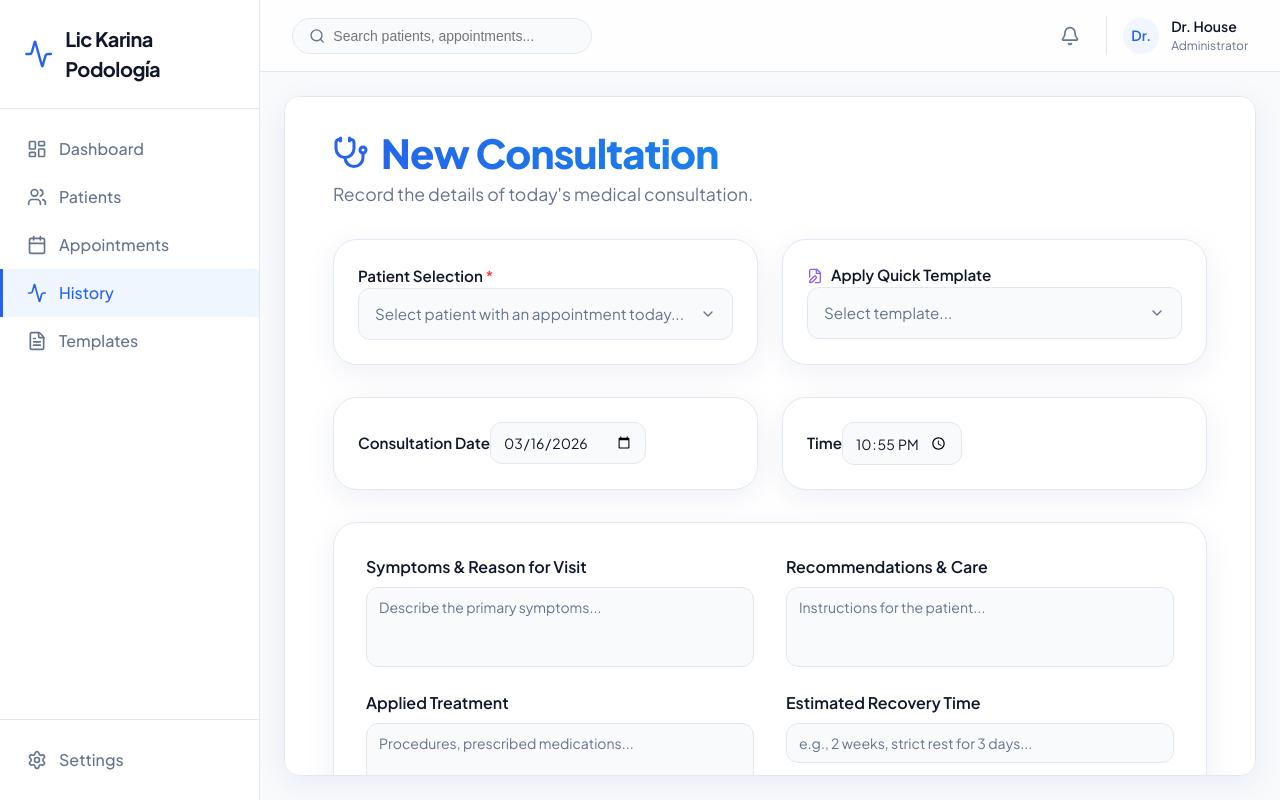
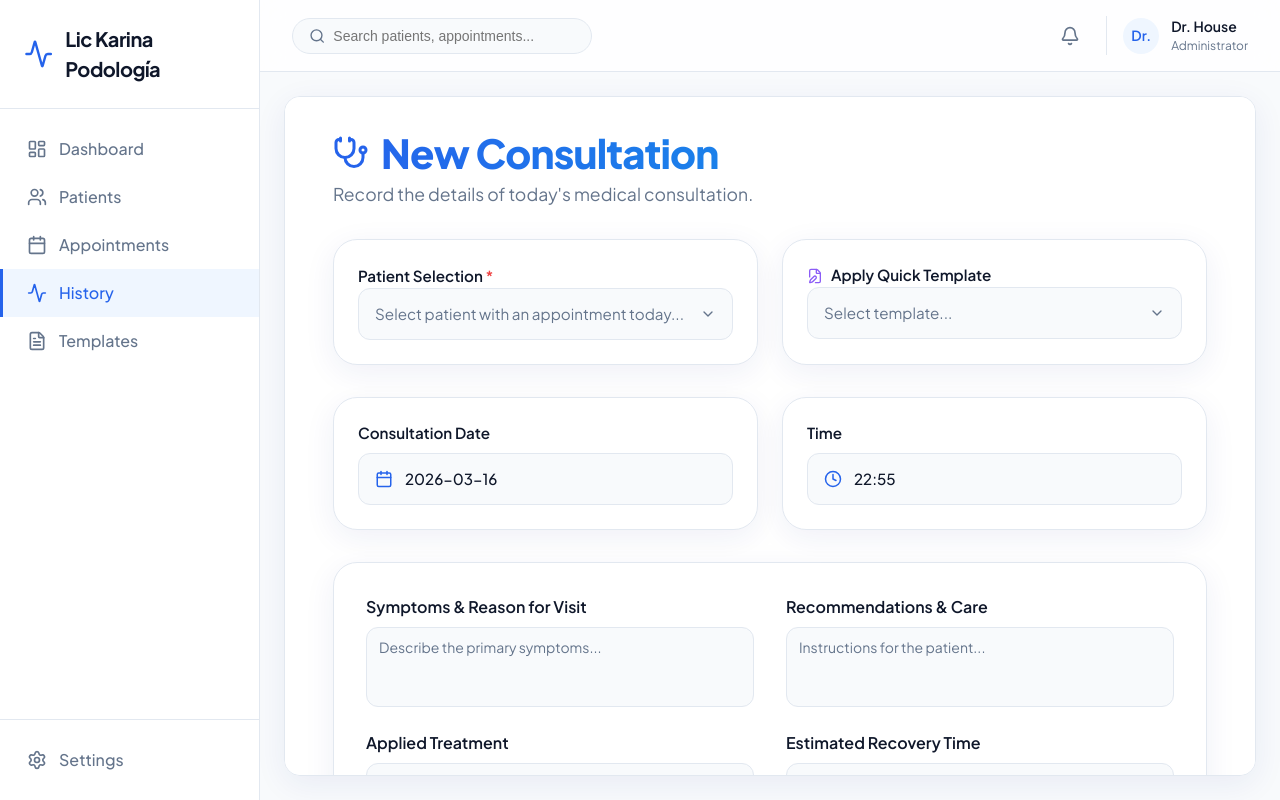
Before and after one commit to kairopy/policlinic, a React (Vite) app: page /consultations/new in a window 1280 px wide. Built offline with nearby package versions, Linux system fonts and the light colour scheme.

Commit message:
feat(consultations): implement SingleDatePicker and Custom Time interval selecting absolute overlays

```diff
--- /dev/null
+++ b/src/components/ui/SingleDatePicker.tsx
@@ -0,0 +1,89 @@
+import React, { useState, useRef, useEffect } from 'react';
+import { format, addMonths, subMonths, startOfWeek, endOfWeek, addDays, isSameMonth, isSameDay, startOfMonth, endOfMonth } from 'date-fns';
+import { es } from 'date-fns/locale';
+import { Calendar, ChevronLeft, ChevronRight } from 'lucide-react';
+
+interface SingleDatePickerProps {
+  date: string; // yyyy-MM-dd
+  onChange: (date: string) => void;
+}
+
+export const SingleDatePicker: React.FC<SingleDatePickerProps> = ({ date, onChange }) => {
+  const [isOpen, setIsOpen] = useState(false);
+  const [viewDate, setViewDate] = useState(date ? new Date(date + 'T12:00:00') : new Date()); // avoid TZ issues
+  const pickerRef = useRef<HTMLDivElement>(null);
+
+  useEffect(() => {
+    const handleClickOutside = (event: MouseEvent) => {
+      if (pickerRef.current && !pickerRef.current.contains(event.target as Node)) {
+        setIsOpen(false);
+      }
+    };
+    document.addEventListener('mousedown', handleClickOutside);
+    return () => document.removeEventListener('mousedown', handleClickOutside);
+  }, []);
+
+  const handlePrevMonth = () => setViewDate(subMonths(viewDate, 1));
+  const handleNextMonth = () => setViewDate(addMonths(viewDate, 1));
+
+  const handleDateClick = (day: Date) => {
+    onChange(format(day, 'yyyy-MM-dd'));
+    setIsOpen(false);
+  };
+
+  const monthStart = startOfMonth(viewDate);
+  const monthEnd = endOfMonth(monthStart);
+  const startDateGrid = startOfWeek(monthStart, { weekStartsOn: 1 });
+  const endDateGrid = endOfWeek(monthEnd, { weekStartsOn: 1 });
+
+  const days: Date[] = [];
+  let day = startDateGrid;
+  while (day <= endDateGrid) {
+    days.push(day);
+    day = addDays(day, 1);
+  }
+
+  const weekDays = ['Lu', 'Ma', 'Mi', 'Ju', 'Vi', 'Sa', 'Do'];
+
+  return (
+    <div style={{ position: 'relative', width: '100%' }} ref={pickerRef}>
+      <div
+        onClick={() => setIsOpen(!isOpen)}
+        style={{ padding: '0.85rem 1rem', background: 'var(--color-background)', borderRadius: '12px', border: '1px solid var(--color-border)', cursor: 'pointer', display: 'flex', alignItems: 'center', gap: '0.75rem', width: '100%', transition: 'all 0.2s' }}
+        className="hover-border-primary"
+      >
+        <Calendar size={18} color="var(--color-primary)" />
+        <span style={{ color: 'var(--color-text-main)', fontSize: '0.95rem', fontWeight: 500 }}>{date || "Seleccionar fecha"}</span>
+      </div>
+
+      {isOpen && (
+        <div style={{ position: 'absolute', top: 'calc(100% + 4px)', left: 0, zIndex: 1000, background: 'var(--color-surface, white)', boxShadow: '0 10px 25px -5px rgba(0, 0, 0, 0.1)', borderRadius: '12px', padding: '1rem', width: '260px', border: '1px solid var(--color-border)', animation: 'slide-up 0.2s ease-out' }}>
+          <div style={{ display: 'flex', justifyContent: 'space-between', alignItems: 'center', marginBottom: '1rem' }}>
+            <button onClick={handlePrevMonth} style={{ background: 'transparent', border: 'none', cursor: 'pointer', color: 'var(--color-text-main)' }}><ChevronLeft size={20} /></button>
+            <div style={{ fontWeight: 700, fontSize: '1rem', textTransform: 'capitalize', color: 'var(--color-text-main)' }}>{format(viewDate, 'MMMM yyyy', { locale: es })}</div>
+            <button onClick={handleNextMonth} style={{ background: 'transparent', border: 'none', cursor: 'pointer', color: 'var(--color-text-main)' }}><ChevronRight size={20} /></button>
+          </div>
+          <div style={{ display: 'grid', gridTemplateColumns: 'repeat(7, 1fr)', gap: '4px', textAlign: 'center', marginBottom: '0.5rem' }}>
+            {weekDays.map((d, i) => <div key={i} style={{ fontSize: '0.8rem', fontWeight: 600, color: 'var(--color-text-muted)' }}>{d}</div>)}
+          </div>
+          <div style={{ display: 'grid', gridTemplateColumns: 'repeat(7, 1fr)', gap: '4px' }}>
+            {days.map((dayItem, i) => {
+              const isCurrentMonth = isSameMonth(dayItem, viewDate);
+              const isSelected = date && isSameDay(dayItem, new Date(date + 'T12:00:00'));
+              return (
+                <div
+                  key={i}
+                  onClick={() => isCurrentMonth && handleDateClick(dayItem)}
+                  style={{ padding: '0.5rem 0', textAlign: 'center', cursor: isCurrentMonth ? 'pointer' : 'default', fontSize: '0.85rem', borderRadius: '8px', backgroundColor: isSelected ? 'var(--color-primary)' : 'transparent', color: isSelected ? 'white' : isCurrentMonth ? 'var(--color-text-main)' : 'var(--color-text-muted)', transition: 'all 0.1s' }}
+                  className={isCurrentMonth && !isSelected ? "hover-bg" : ""}
+                >
+                  {format(dayItem, 'd')}
+                </div>
+              );
+            })}
+          </div>
+        </div>
+      )}
+    </div>
+  );
+};
--- a/src/pages/Consultations/CreateConsultation.tsx
+++ b/src/pages/Consultations/CreateConsultation.tsx
@@ -1,9 +1,10 @@
 import React, { useState, useRef } from 'react';
 import { useNavigate } from 'react-router-dom';
-import { Stethoscope, Image as ImageIcon, CheckCircle, UploadCloud, FileEdit, X, ChevronDown } from 'lucide-react';
+import { Stethoscope, Image as ImageIcon, CheckCircle, UploadCloud, FileEdit, X, ChevronDown, Clock } from 'lucide-react';
 import { isSameDay } from 'date-fns';
 import { mockAppointments, mockTemplates, mockConsultations } from '../../data/mockData';
 import { useLanguage } from '../../context/LanguageContext';
+import { SingleDatePicker } from '../../components/ui/SingleDatePicker';
 
 export const CreateConsultation: React.FC = () => {
   const navigate = useNavigate();
@@ -13,8 +14,11 @@ export const CreateConsultation: React.FC = () => {
   const [selectedTemplateId, setSelectedTemplateId] = useState('');
   const [showPatientDropdown, setShowPatientDropdown] = useState(false);
   const [showTemplateDropdown, setShowTemplateDropdown] = useState(false);
+  const [showTimePicker, setShowTimePicker] = useState(false);
+
   const patientDropdownRef = React.useRef<HTMLDivElement>(null);
   const templateDropdownRef = React.useRef<HTMLDivElement>(null);
+  const timeDropdownRef = React.useRef<HTMLDivElement>(null);
 
   const [formData, setFormData] = useState({
     symptoms: '',
@@ -45,6 +49,9 @@ export const CreateConsultation: React.FC = () => {
       }
       if (templateDropdownRef.current && !templateDropdownRef.current.contains(event.target as Node)) {
         setShowTemplateDropdown(false);
+      }
+      if (timeDropdownRef.current && !timeDropdownRef.current.contains(event.target as Node)) {
+        setShowTimePicker(false);
       }
     };
     document.addEventListener('mousedown', handleClickOutside);
@@ -223,26 +230,42 @@ export const CreateConsultation: React.FC = () => {
         </div>
 
         {/* Date and Time Configuration */}
-        <div style={{ display: 'grid', gridTemplateColumns: 'repeat(auto-fit, minmax(300px, 1fr))', gap: '1.5rem' }}>
+        <div style={{ display: 'grid', gridTemplateColumns: 'repeat(auto-fit, minmax(300px, 1fr))', gap: '1.5rem', position: 'relative' }}>
+
+          {/* Date Selector */}
           <div className="glass-panel" style={{ padding: '1.5rem', borderRadius: '24px' }}>
-            <label className="form-label" style={{ fontWeight: 600, fontSize: '0.95rem' }}>{t('consultation.date')}</label>
-            <input
-              type="date"
-              className="input-field"
-              value={consultDate}
-              onChange={e => setConsultDate(e.target.value)}
-              style={{ borderRadius: '12px', background: 'var(--color-background)', border: '1px solid var(--color-border)' }}
-            />
+            <label className="form-label" style={{ fontWeight: 600, fontSize: '0.95rem', display: 'block', marginBottom: '0.5rem' }}>{t('consultation.date')}</label>
+            <SingleDatePicker date={consultDate} onChange={setConsultDate} />
           </div>
-          <div className="glass-panel" style={{ padding: '1.5rem', borderRadius: '24px' }}>
-            <label className="form-label" style={{ fontWeight: 600, fontSize: '0.95rem' }}>{t('consultation.time')}</label>
-            <input
-              type="time"
-              className="input-field"
-              value={consultTime}
-              onChange={e => setConsultTime(e.target.value)}
-              style={{ borderRadius: '12px', background: 'var(--color-background)', border: '1px solid var(--color-border)' }}
-            />
+
+          {/* Time Selector */}
+          <div className="glass-panel" style={{ padding: '1.5rem', borderRadius: '24px', position: 'relative', overflow: 'visible', zIndex: showTimePicker ? 50 : 1 }} ref={timeDropdownRef}>
+            <label className="form-label" style={{ fontWeight: 600, fontSize: '0.95rem', display: 'block', marginBottom: '0.5rem' }}>{t('consultation.time')}</label>
+            <div style={{ position: 'relative' }}>
+              <div
+                onClick={() => setShowTimePicker(!showTimePicker)}
+                style={{ padding: '0.85rem 1rem', background: 'var(--color-background)', borderRadius: '12px', border: '1px solid var(--color-border)', cursor: 'pointer', display: 'flex', alignItems: 'center', gap: '0.75rem', transition: 'all 0.2s', width: '100%' }}
+                className="hover-border-primary"
+              >
+                <Clock size={18} color="var(--color-primary)" />
+                <span style={{ color: 'var(--color-text-main)', fontSize: '0.95rem', fontWeight: 500 }}>{consultTime}</span>
+              </div>
+
+              {showTimePicker && (
+                <div style={{ position: 'absolute', top: 'calc(100% + 4px)', left: 0, right: 0, zIndex: 1000, background: 'var(--color-surface, white)', boxShadow: '0 10px 25px -5px rgba(0, 0, 0, 0.1), 0 8px 10px -6px rgba(0, 0, 0, 0.1)', borderRadius: '12px', border: '1px solid var(--color-border)', maxHeight: '200px', overflowY: 'auto', animation: 'slide-up 0.2s ease-out' }}>
+                  {["08:00", "08:30", "09:00", "09:30", "10:00", "10:30", "11:00", "11:30", "12:00", "12:30", "13:00", "13:30", "14:00", "14:30", "15:00", "15:30", "16:00", "16:30", "17:00", "17:30", "18:00", "18:30", "19:00", "19:30", "20:00"].map(time => (
+                    <div
+                      key={time}
+                      onClick={() => { setConsultTime(time); setShowTimePicker(false); }}
+                      style={{ padding: '0.85rem 1rem', borderBottom: '1px solid var(--color-border-light)', cursor: 'pointer', transition: 'background 0.2s', fontSize: '0.9rem', color: 'var(--color-text-main)' }}
+                      className="hover-bg"
+                    >
+                      {time}
+                    </div>
+                  ))}
+                </div>
+              )}
+            </div>
           </div>
         </div>
 
```
